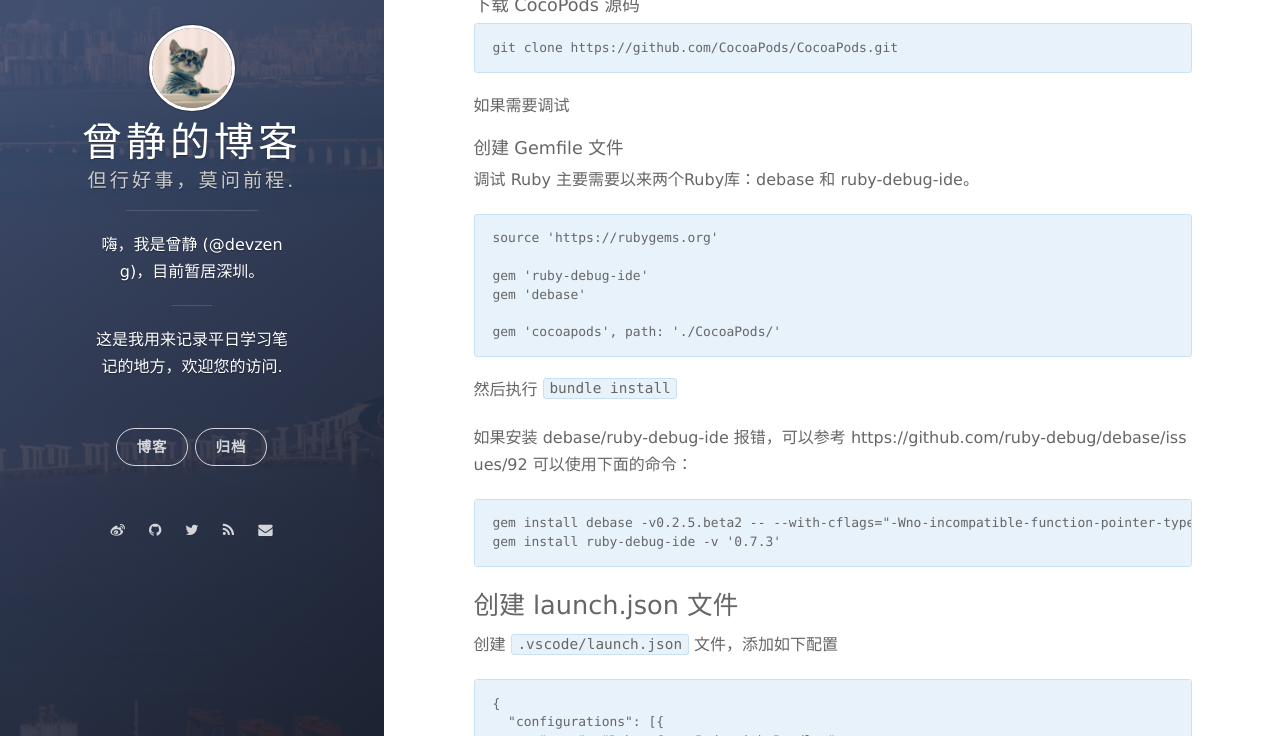
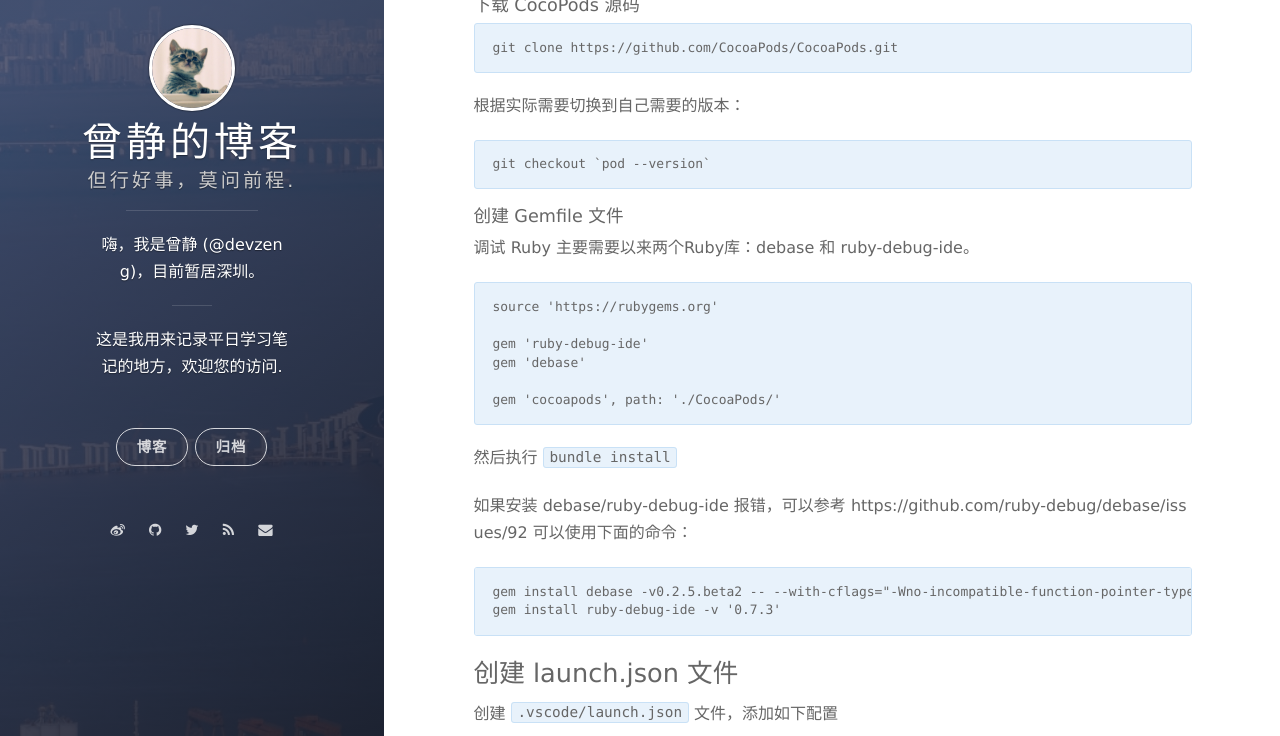
Before and after one commit to hhtczengjing/blog, a Jekyll site: the page built from _posts/2024-12-01-vscode-debug-cocoapods.md, in a window 1280 px wide and 900 px high, scrolled down 1766 px, cut to the strip 164-900 px from the top of the window. Built offline with Jekyll 4.4.1, drawn with Linux system fonts in a browser that asks for light colours; nearby versions of some CDN libraries.

Commit message:
update post "VSCode搭建CocoaPods调试环境"

````diff
--- a/_posts/2024-12-01-vscode-debug-cocoapods.md
+++ b/_posts/2024-12-01-vscode-debug-cocoapods.md
@@ -82,7 +82,11 @@ rvm use ruby-3.0.0
 git clone https://github.com/CocoaPods/CocoaPods.git
 ```
 
-如果需要调试
+根据实际需要切换到自己需要的版本：
+
+```
+git checkout `pod --version`
+```
 
 #### 创建 Gemfile 文件
 
````
